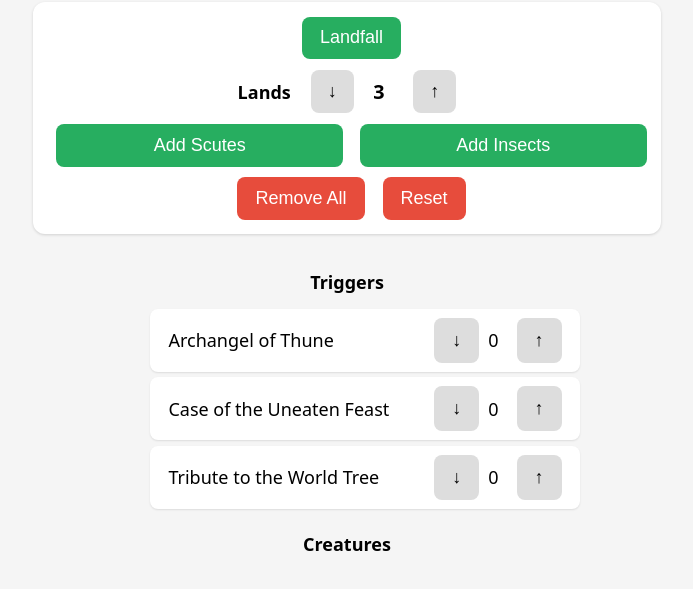
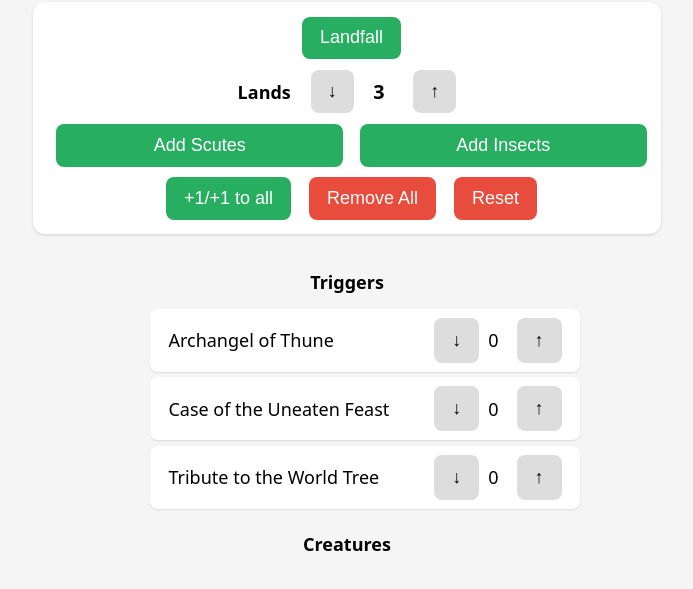
Before and after one commit to sweezog/Swarm-Tracker, a plain HTML site: page index.html in a window 1280 px wide. Shown: the part 121-710 px from the top of the page, without its empty margins (293-986 px from the left). Drawn offline with Linux system fonts and the light colour scheme.

Commit message:
Add files via upload

```diff
--- a/index.html
+++ b/index.html
@@ -400,6 +400,7 @@
 
         <!-- Remove / Reset -->
         <div class="controls-section">
+            <button class="btn-success" onclick="addCounters()">+1/+1 to all</button>
             <button class="btn-danger" onclick="removeAll()">Remove All</button>
             <button class="btn-danger" onclick="resetAll()">Reset</button>
         </div>
@@ -636,7 +637,24 @@
             }
         }
 
+        function addCounters() {
+            if (!confirm("Are you sure you want to give every creature +1/+1?")) return;
+            let modified = false;
 
+            Object.keys(values).forEach(k => {
+                const creature = values[k];
+                if (typeof creature === 'object' && creature !== null) {
+                    creature.power = (creature.power ?? 1) + 1;
+                    creature.toughness = (creature.toughness ?? 1) + 1;
+                    modified = true;
+                }
+            });
+
+            if (modified) {
+                save();
+                render();
+            }
+        }
 
 
         function updateCreatureSummary() {
```
